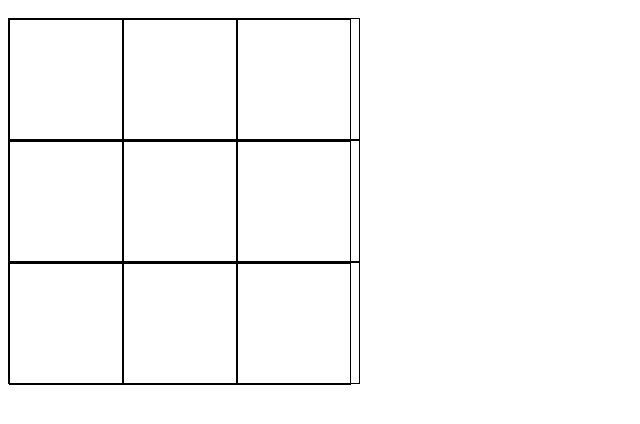
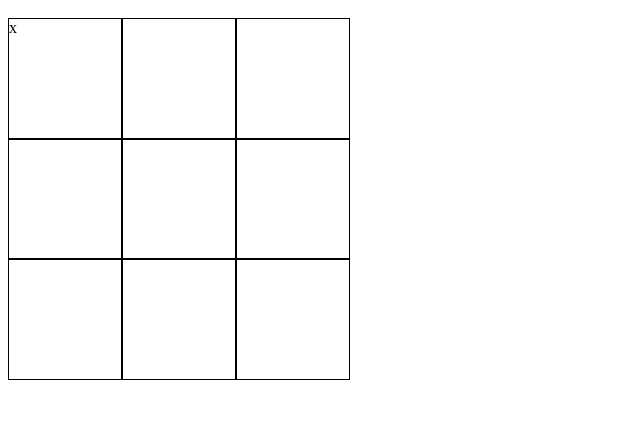
Before and after one commit to reichert621/tic-tac-toe, a website: page public/index.html in a window 1280 px wide. Both pictures are taken after a click on the element 66 px from the left and 128 px from the top of the page. Shown: the part 48-472 px from the top of the page, without its empty margins (0-640 px from the left). Drawn offline with nearby package versions, Linux system fonts and the light colour scheme.

Commit message:
basic UI, players alternate x and o

```diff
--- a/public/javascripts/board.js
+++ b/public/javascripts/board.js
@@ -6,11 +6,11 @@
 
 	Board.prototype = {
 		get: function(x, y) {
-			return this.grid[y][x]
+			return this.grid[y][x];
 		},
 
 		set: function(x, y, mark) {
-
+			this.grid[y][x] = mark;
 		}
 
 	};
--- a/public/javascripts/game.js
+++ b/public/javascripts/game.js
@@ -3,13 +3,23 @@
 	var Game = TTT.Game = function(player1, player2) {
 		this.p1 = player1;
 		this.p2 = player2;
+		this.turn = "x";
 		this.run();
 	};
 
 	Game.prototype = {
 		run: function() {
-			this.players = { "x": new this.p1(this, "x"), "o": new this.p2(this, "o") };
+			this.players = { "x": new this.p1("x", this), "o": new this.p2("o", this) };
 			this.board = new TTT.Board();
+			this.players[this.turn].move();
+		},
+
+		set: function(x, y, mark) {
+			this.board.set(x, y, mark);
+			var $cell = $(".cell[data-row='"+y+"'][data-col='"+x+"']");
+			$cell.html(mark);
+			this.turn = mark == "x" ? "o" : "x";
+			this.players[this.turn].move();
 		}
 
 	};
--- a/public/javascripts/player.js
+++ b/public/javascripts/player.js
@@ -3,16 +3,18 @@
 	var Player = TTT.Player = function(mark, game) {
 		this.mark = mark;
 		this.game = game;
-		$('.cell').on('click', function(event) {
-			$cell = $(this);
-			var y = $cell.data('row');
-			var x = $cell.data('col');
-			// if ( game.open(x, y) ) { game.set(x, y, mark); }
-		});
 	};
 
 	Player.prototype = {
-
+		move: function() {
+			var player = this;
+			$('.cell').on('click', function(event) {
+				$cell = $(this);
+				var y = $cell.data('row');
+				var x = $cell.data('col');
+				player.game.set(x, y, player.mark);
+			});
+		}
 	};
 
 })(this);
--- a/public/stylesheets/style.css
+++ b/public/stylesheets/style.css
@@ -2,7 +2,6 @@
 	display: table;
 	width: 350px;
 	height: 120px;
-	border: 1px solid black;
 }
 
 .cell {
```
